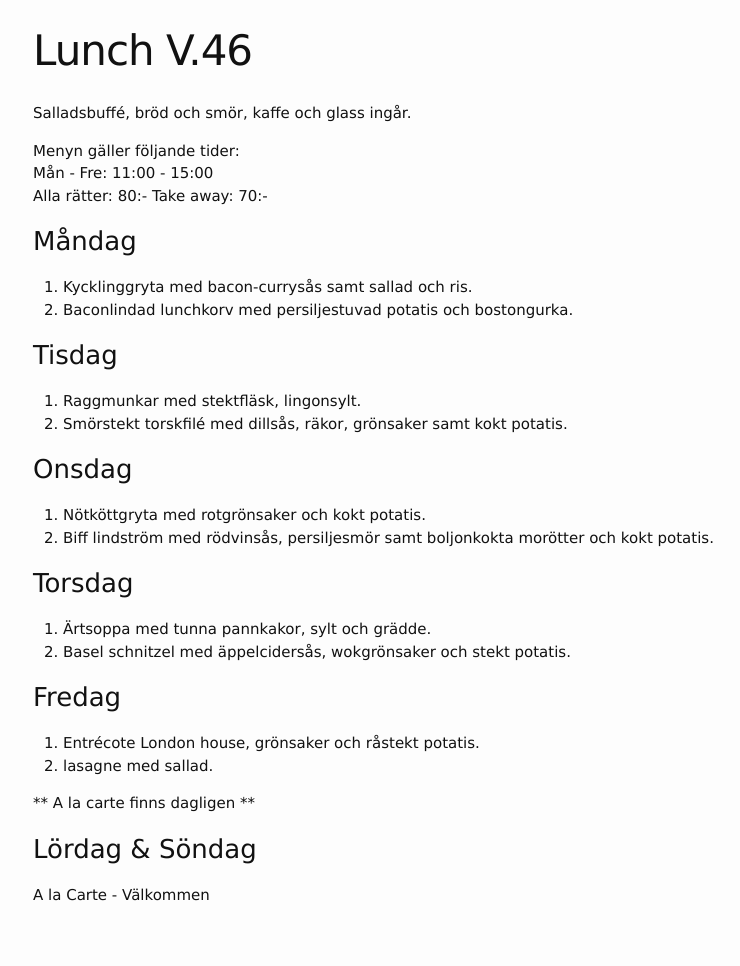
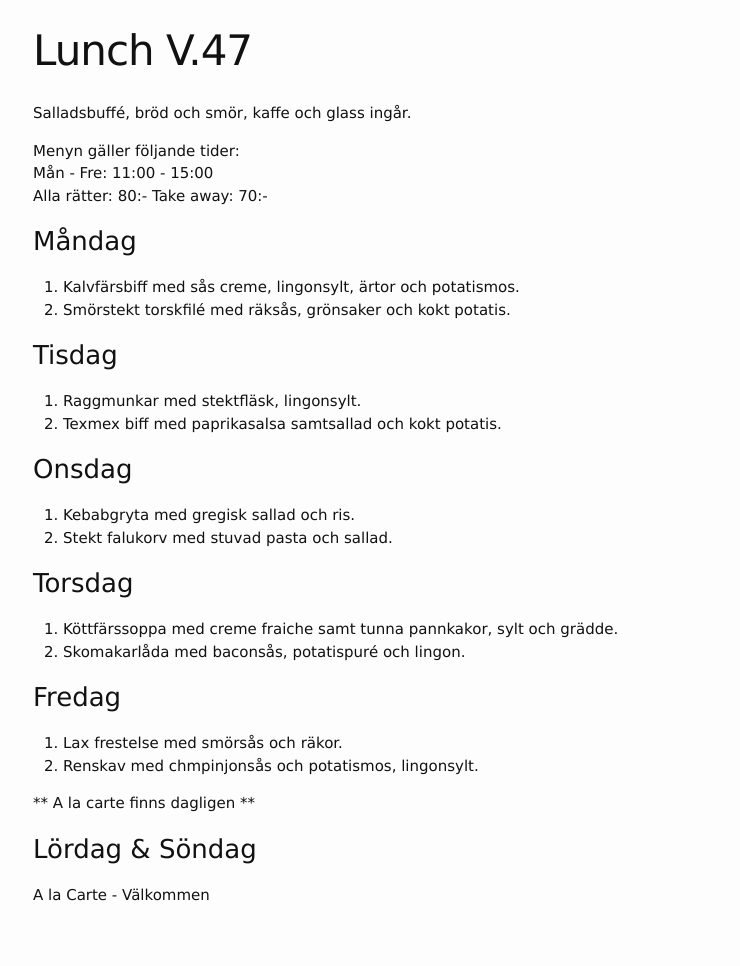
Before and after one commit to FarInn62/farinn62.github.io, a Jekyll site: the page built from lunch.md, in a window 1280 px wide. Shown: the whole page, without its empty margins (237-977 px from the left). Built offline with Jekyll 4.4.1, drawn with Linux system fonts in a browser that asks for light colours.

Commit message:
Update lunch.md

```diff
--- a/lunch.md
+++ b/lunch.md
@@ -1,6 +1,6 @@
 ---
 layout: foodmenu
-title: Lunch V.46
+title: Lunch V.47
 permalink: /lunch/
 published: true
 ---
@@ -12,29 +12,29 @@ Alla rätter: 80:- Take away: 70:-
 
 ### Måndag
 
-1. Kycklinggryta med bacon-currysås samt sallad och ris.
-2. Baconlindad lunchkorv med persiljestuvad potatis och bostongurka.
+1. Kalvfärsbiff med sås creme, lingonsylt, ärtor och potatismos.
+2. Smörstekt torskfilé med räksås, grönsaker och kokt potatis.
 
 ### Tisdag
 
 1. Raggmunkar med stektfläsk, lingonsylt.
-2. Smörstekt torskfilé med dillsås, räkor, grönsaker samt kokt potatis.
+2. Texmex biff med paprikasalsa samtsallad och kokt potatis.
 
 
 ### Onsdag
 
-1. Nötköttgryta med rotgrönsaker och kokt potatis.
-2. Biff lindström med rödvinsås, persiljesmör samt boljonkokta morötter och kokt potatis.
+1. Kebabgryta med gregisk sallad och ris.
+2. Stekt falukorv med stuvad pasta och sallad.
 
 ### Torsdag
 
-1. Ärtsoppa med tunna pannkakor, sylt och grädde.
-2. Basel schnitzel med äppelcidersås, wokgrönsaker och stekt potatis.
+1. Köttfärssoppa med creme fraiche samt tunna pannkakor, sylt och grädde.
+2. Skomakarlåda med baconsås, potatispuré och lingon.
 
 ### Fredag
 
-1. Entrécote London house, grönsaker och råstekt potatis.
-2. lasagne med sallad.
+1. Lax frestelse med smörsås och räkor.
+2. Renskav med chmpinjonsås och potatismos, lingonsylt.
 
 ** A la carte finns dagligen **
 
```
